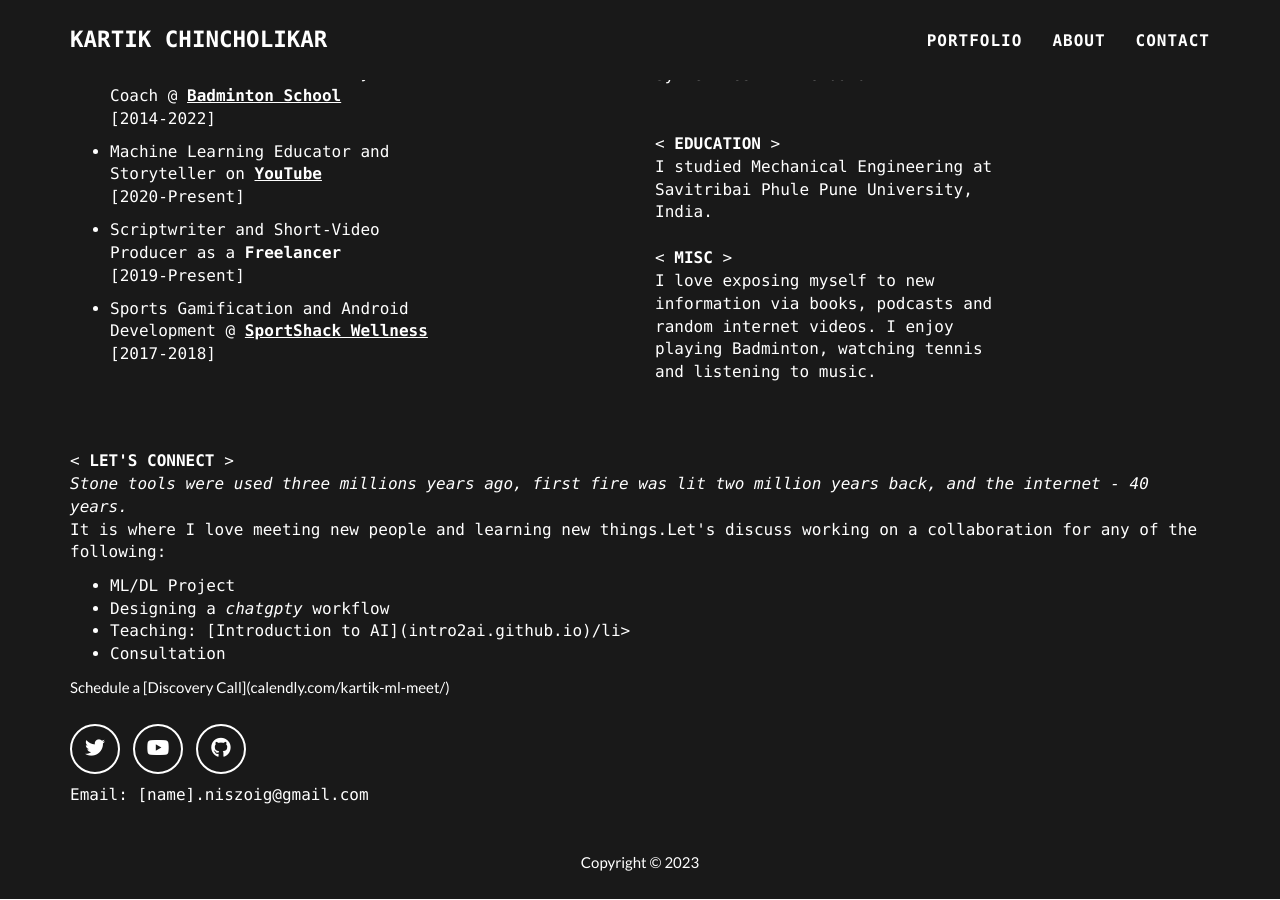
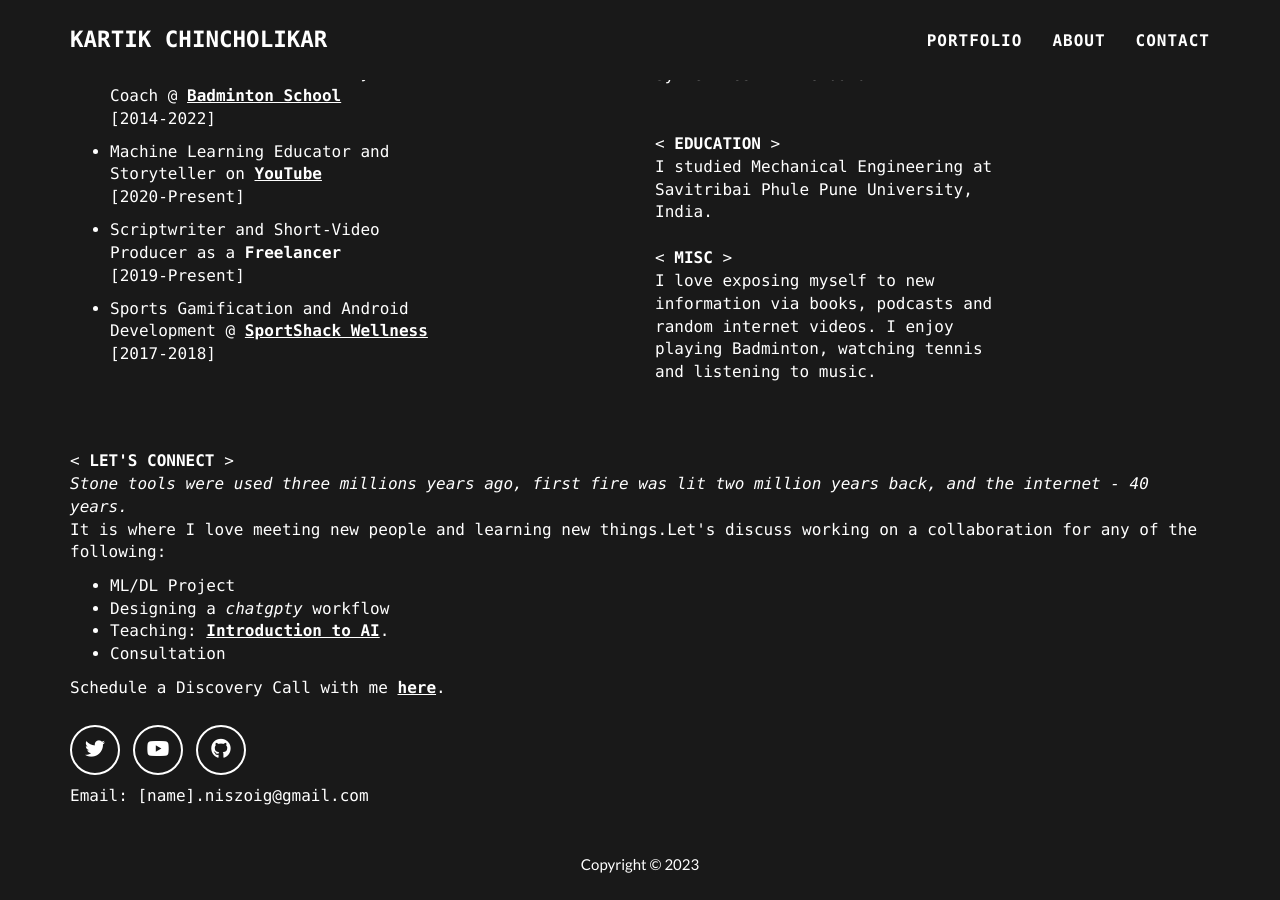
Before and after one commit to kartikchincholikar/kartikchincholikar.github.io, a Jekyll site: the page built from _posts/2014-07-17-Simulations in Statistical Learning Theory.markdown, in a window 1280 px wide and 900 px high, scrolled down 766 px. Built offline with Jekyll 4.4.1, drawn with Linux system fonts in a browser that asks for light colours.

Commit message:
Update contact_static.html

```diff
--- a/_includes/contact_static.html
+++ b/_includes/contact_static.html
@@ -9,12 +9,12 @@
         <ul>
           <li>ML/DL Project</li>
           <li>Designing a <i>chatgpty</i> workflow</li>
-          <li>Teaching: [Introduction to AI](intro2ai.github.io)/li>
+          <li>Teaching: <a href="intro2ai.github.io" target="_blank" style="color:white;"><u><b>Introduction to AI</b></u></a>.</li>
           <li>Consultation</li>
         </ul>
-        Schedule a [Discovery Call](calendly.com/kartik-ml-meet/)
+
         </p>
-
+        <p>Schedule a Discovery Call with me <a href="calendly.com/kartik-ml-meet/" target="_blank" style="color:white;"><u><b>here</b></u></a>.</p>
         <ul class="list-inline">
           {% for network in site.social %}
           <li>
```
